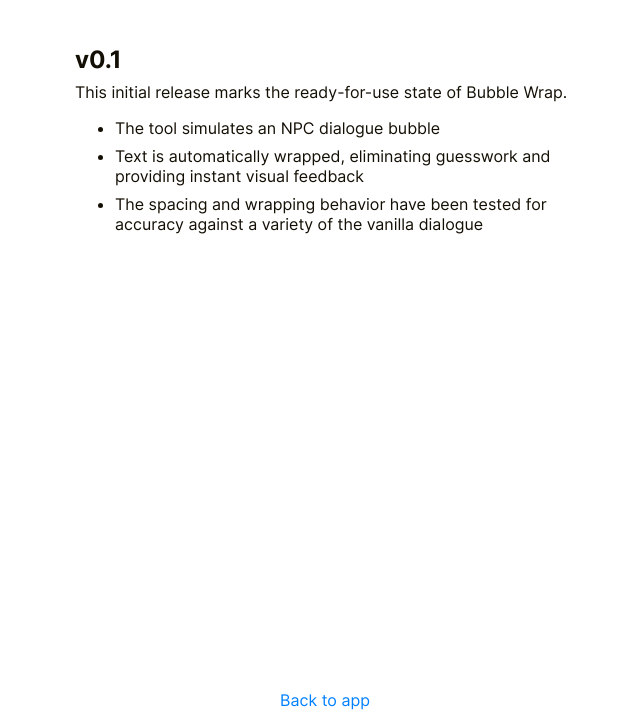
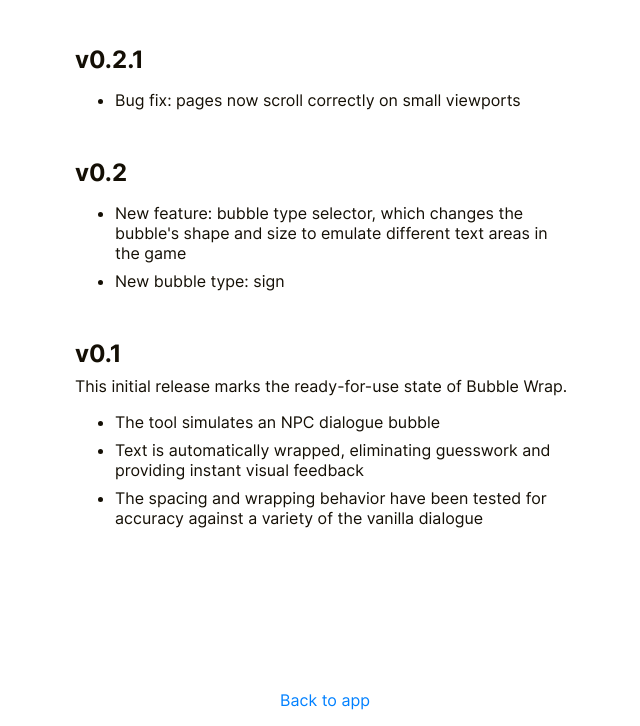
Before and after one commit to lisa-wolfgang/Bubble-Wrap, a plain HTML site: page pages/changelog.html in a window 1280 px wide. Shown: the part 74-800 px from the top of the page, without its empty margins (315-955 px from the left). Drawn offline with Linux system fonts and the light colour scheme.

Commit message:
Bump to v0.2.1

```diff
--- a/pages/changelog.html
+++ b/pages/changelog.html
@@ -9,6 +9,19 @@
       <div class="app">
         <h1 class="title">Changelog</h1>
         <div class="list-container">
+          <div class="list-item">
+            <h2 class="list-item-heading">v0.2.1</h2>
+            <ul>
+              <li>Bug fix: pages now scroll correctly on small viewports</li>
+            </ul>
+          </div>
+          <div class="list-item">
+            <h2 class="list-item-heading">v0.2</h2>
+            <ul>
+              <li>New feature: bubble type selector, which changes the bubble's shape and size to emulate different text areas in the game</li>
+              <li>New bubble type: sign</li>
+            </ul>
+          </div>
           <div class="list-item">
             <h2 class="list-item-heading">v0.1</h2>
             <p>This initial release marks the ready-for-use state of Bubble Wrap.</p>
```
Also changed, not shown: index.html (+1 -1 lines), README.md.
